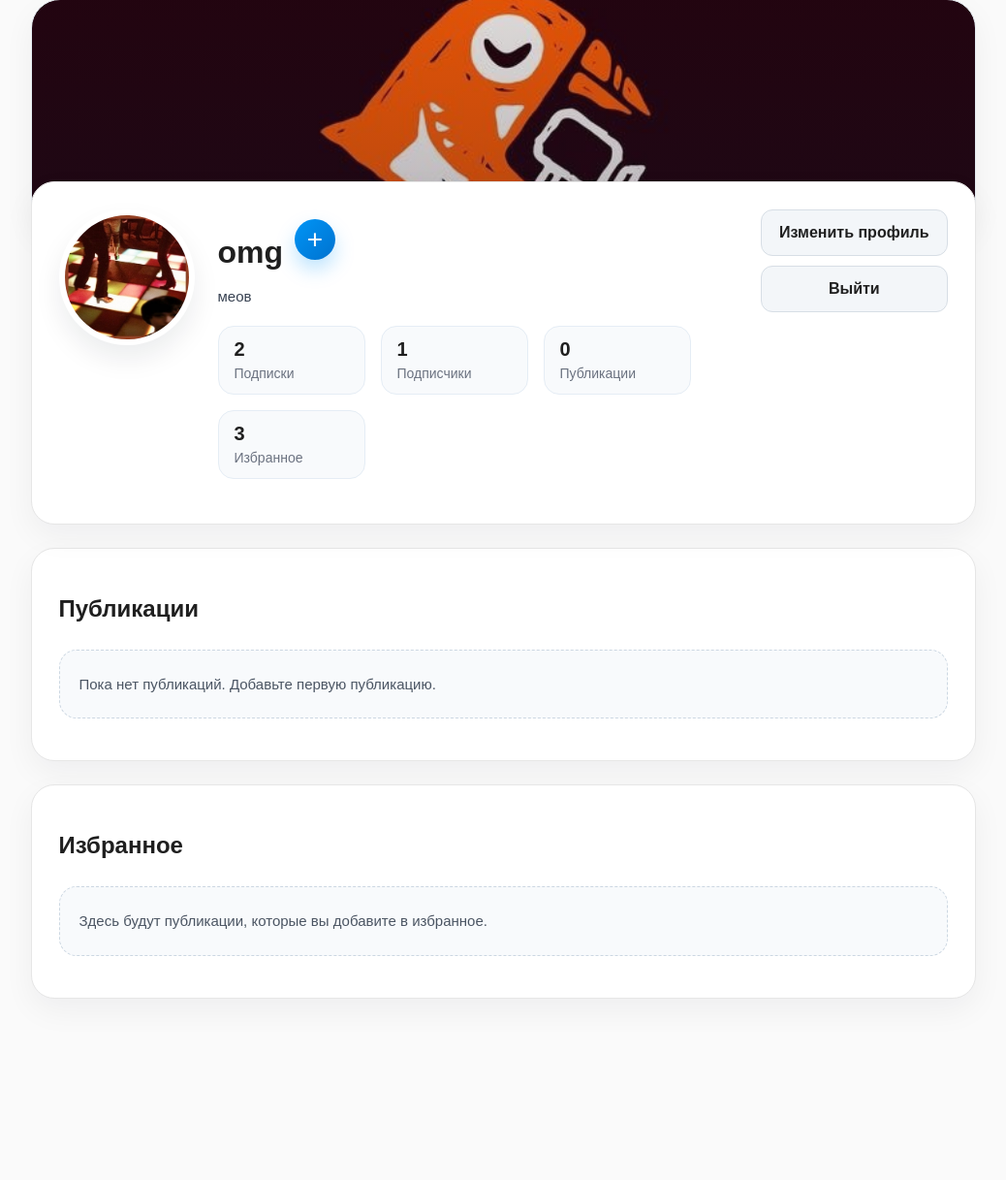
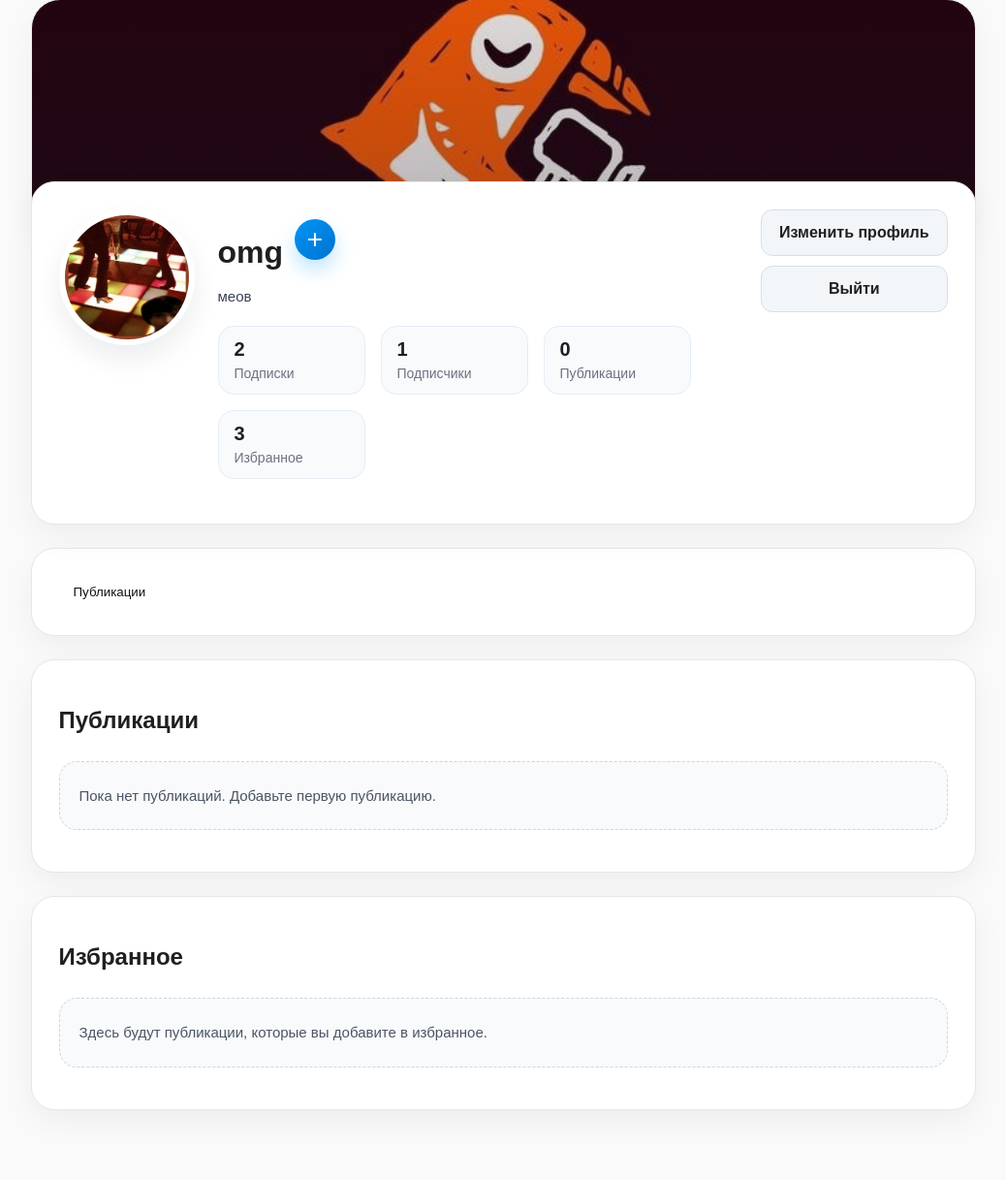
Before and after one commit to Dashka-boom/Snapix, a PHP site: page /profile.php in a window 1280 px wide. Shown: the part 94-1311 px from the top of the page at 97% size, without its empty margins (121-1159 px from the left). Before the commit the page ends 1124 px from the top, so only its background shows below. Run offline with PHP 8.4, Linux system fonts and the light colour scheme; a user stored in the database is signed in; data comes from the database, SQL or seed files in the repository.

Commit message:
Add profile Reposts tab with user repost feed

```diff
--- a/css/index.css
+++ b/css/index.css
@@ -1133,6 +1133,31 @@ h2 {
     margin-bottom: 18px;
 }
 
+.profile-post-tabs {
+    display: flex;
+    gap: 8px;
+}
+
+.profile-post-tab {
+    border: 1px solid rgba(255, 255, 255, 0.18);
+    background: transparent;
+    color: #fff;
+    border-radius: 999px;
+    padding: 8px 14px;
+    cursor: pointer;
+}
+
+.profile-post-tab.is-active {
+    background: #fff;
+    color: #111;
+}
+
+.feed-repost-mark {
+    margin: 0 0 10px;
+    font-size: 13px;
+    color: #b3b3b3;
+}
+
 .posts-grid {
     display: grid;
     grid-template-columns: repeat(3, minmax(0, 1fr));
--- a/profile.php
+++ b/profile.php
@@ -284,6 +284,10 @@ $stmt = $pdo->prepare('SELECT COUNT(*) FROM saved_posts WHERE user_id = :id');
 $stmt->execute(['id' => $user['id']]);
 $savedPostsCount = (int) $stmt->fetchColumn();
 
+$stmt = $pdo->prepare('SELECT COUNT(*) FROM reposts WHERE user_id = :id');
+$stmt->execute(['id' => $user['id']]);
+$repostsCount = (int) $stmt->fetchColumn();
+
 $stmt = $pdo->prepare('
     SELECT posts.*, post_media.media_url, post_media.media_type,
            users.id AS author_user_id, users.login AS author_login,
@@ -329,6 +333,37 @@ $stmt->execute([
     'viewer_id' => $user['id'],
 ]);
 $savedPosts = $stmt->fetchAll();
+
+$stmt = $pdo->prepare("
+    SELECT
+        posts.id,
+        posts.user_id AS author_user_id,
+        posts.caption,
+        posts.created_at,
+        post_media.media_url,
+        post_media.media_type,
+        users.login AS author_login,
+        users.avatar AS author_avatar,
+        (SELECT COUNT(*) FROM likes WHERE likes.post_id = posts.id) AS likes_count,
+        (SELECT COUNT(*) FROM comments WHERE comments.post_id = posts.id) AS comments_count,
+        (SELECT COUNT(*) FROM reposts WHERE reposts.post_id = posts.id) AS reposts_count,
+        (SELECT COUNT(*) FROM likes WHERE likes.post_id = posts.id AND likes.user_id = :viewer_id) AS is_liked,
+        (SELECT COUNT(*) FROM saved_posts WHERE saved_posts.post_id = posts.id AND saved_posts.user_id = :viewer_id) AS is_saved,
+        (SELECT COUNT(*) FROM reposts WHERE reposts.post_id = posts.id AND reposts.user_id = :viewer_id) AS is_reposted,
+        (SELECT COUNT(*) FROM pinned_posts WHERE pinned_posts.user_id = :viewer_id AND pinned_posts.post_id = posts.id) AS is_pinned
+    FROM reposts
+    INNER JOIN posts ON posts.id = reposts.post_id AND posts.is_deleted = 0
+    INNER JOIN users ON users.id = posts.user_id
+    LEFT JOIN post_media ON post_media.post_id = posts.id AND post_media.position = 1
+    WHERE reposts.user_id = :id
+    GROUP BY posts.id
+    ORDER BY MAX(reposts.created_at) DESC
+");
+$stmt->execute([
+    'id' => $user['id'],
+    'viewer_id' => $user['id'],
+]);
+$repostedPosts = $stmt->fetchAll();
 
 $stmt = $pdo->prepare("
     SELECT followers.id, followers.created_at, users.id AS user_id, users.login, users.avatar
@@ -624,6 +659,13 @@ $showFollowingPanel = $panel === 'following';
         <?php endif; ?>
 
         <section class="profile-posts card-surface">
+            <div class="profile-post-tabs" role="tablist" aria-label="Разделы профиля">
+                <button type="button" class="profile-post-tab is-active" data-profile-tab-button="publications">Публикации</button>
+                <button type="button" class="profile-post-tab" data-profile-tab-button="reposts">Репосты</button>
+            </div>
+        </section>
+
+        <section class="profile-posts card-surface" data-profile-tab-panel="publications">
             <div class="section-heading">
                 <h2>Публикации</h2>
             </div>
@@ -711,6 +753,37 @@ $showFollowingPanel = $panel === 'following';
                 </div>
             <?php else: ?>
                 <p class="empty-state">Пока нет публикаций. Добавьте первую публикацию.</p>
+            <?php endif; ?>
+        </section>
+
+        <section class="profile-posts card-surface" data-profile-tab-panel="reposts" hidden>
+            <div class="section-heading">
+                <h2>Репосты</h2>
+            </div>
+            <?php if ($repostedPosts): ?>
+                <div class="posts-grid">
+                    <?php foreach ($repostedPosts as $post): ?>
+                        <?php $postComments = $commentMap[(int) $post['id']] ?? []; ?>
+                        <article class="post-card" id="repost-<?php echo (int) $post['id']; ?>">
+                            <p class="feed-repost-mark">Вы поделились</p>
+                            <?php if (($post['media_type'] ?? '') === 'video' && !empty($post['media_url'])): ?>
+                                <video class="post-card-media" controls preload="metadata" src="<?php echo htmlspecialchars($post['media_url']); ?>"></video>
+                            <?php elseif (!empty($post['media_url'])): ?>
+                                <div class="post-card-media" style="background-image: url('<?php echo htmlspecialchars($post['media_url']); ?>');"></div>
+                            <?php else: ?>
+                                <div class="post-card-media"></div>
+                            <?php endif; ?>
+                            <div class="post-card-copy">
+                                <div class="feed-card-header">
+                                    <div class="feed-header-main"><strong><?php echo htmlspecialchars($post['author_login']); ?></strong></div>
+                                </div>
+                                <?php if (!empty($post['caption'])): ?><p><?php echo nl2br(htmlspecialchars($post['caption'])); ?></p><?php endif; ?>
+                            </div>
+                        </article>
+                    <?php endforeach; ?>
+                </div>
+            <?php else: ?>
+                <p class="empty-state">У вас пока нет репостов.</p>
             <?php endif; ?>
         </section>
 
@@ -866,6 +939,23 @@ $showFollowingPanel = $panel === 'following';
             });
         });
 
+        (() => {
+            const tabButtons = document.querySelectorAll('[data-profile-tab-button]');
+            const tabPanels = document.querySelectorAll('[data-profile-tab-panel]');
+            if (!tabButtons.length || !tabPanels.length) {
+                return;
+            }
+            tabButtons.forEach((button) => {
+                button.addEventListener('click', () => {
+                    const tab = button.getAttribute('data-profile-tab-button');
+                    tabButtons.forEach((item) => item.classList.toggle('is-active', item === button));
+                    tabPanels.forEach((panel) => {
+                        panel.hidden = panel.getAttribute('data-profile-tab-panel') !== tab;
+                    });
+                });
+            });
+        })();
+
         document.querySelectorAll('.post-menu-toggle').forEach((button) => {
             button.addEventListener('click', () => {
                 const menuId = button.getAttribute('data-post-menu');
```
